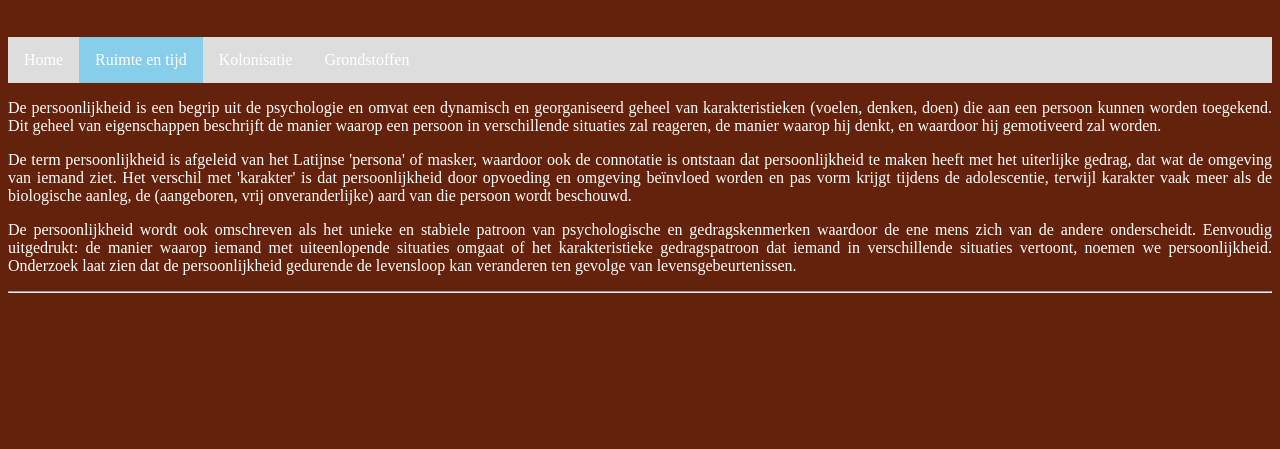
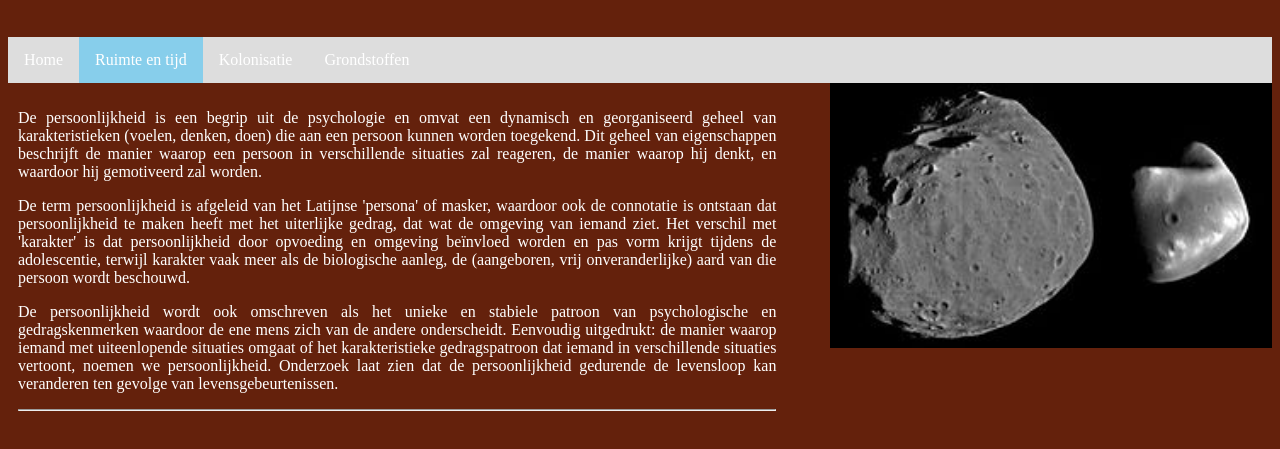
Before and after one commit to emmaus-4v/website-4vin2-Milan, a plain HTML site: page ruimteentijd.html in a window 1280 px wide. Shown: the part 61-510 px from the top of the page. Drawn offline with Linux system fonts and the light colour scheme.

Commit message:
plaatje manen

```diff
--- a/ruimteentijd.html
+++ b/ruimteentijd.html
@@ -25,16 +25,14 @@
             </nav>
 
 
-            <article>
+            <article id="float-left">
                 <p>De persoonlijkheid is een begrip uit de psychologie en omvat een dynamisch en georganiseerd geheel van karakteristieken (voelen, denken, doen) die aan een persoon kunnen worden toegekend. Dit geheel van eigenschappen beschrijft de manier waarop een persoon in verschillende situaties zal reageren, de manier waarop hij denkt, en waardoor hij gemotiveerd zal worden.</p>
                 <p>De term persoonlijkheid is afgeleid van het Latijnse 'persona' of masker, waardoor ook de connotatie is ontstaan dat persoonlijkheid te maken heeft met het uiterlijke gedrag, dat wat de omgeving van iemand ziet. Het verschil met 'karakter' is dat persoonlijkheid door opvoeding en omgeving beïnvloed worden en pas vorm krijgt tijdens de adolescentie, terwijl karakter vaak meer als de biologische aanleg, de (aangeboren, vrij onveranderlijke) aard van die persoon wordt beschouwd.</p>
                 <p>De persoonlijkheid wordt ook omschreven als het unieke en stabiele patroon van psychologische en gedragskenmerken waardoor de ene mens zich van de andere onderscheidt. Eenvoudig uitgedrukt: de manier waarop iemand met uiteenlopende situaties omgaat of het karakteristieke gedragspatroon dat iemand in verschillende situaties vertoont, noemen we persoonlijkheid. Onderzoek laat zien dat de persoonlijkheid gedurende de levensloop kan veranderen ten gevolge van levensgebeurtenissen.</p>
-            </article>
+           <footer><hr/></footer> </article>
 
-            <footer>
-                <hr/>
-            </footer>
 
+        <img src="Phobos_deimos_diff_horizontal.jpg" id="float-right">
         </main>
 
     </body>
--- a/style.css
+++ b/style.css
@@ -23,6 +23,16 @@ color:white;
 #plaatje-Mars {
     text-align: center;
 }
+#float-left {
+    float:left;
+    width: 60%;
+    padding: 10px;
+}
+#float-right {
+    float: right;
+    width: 35%;
+}
+
 html, body {
     height: 100%;
     padding: 0;
```
Also changed, not shown: home.html (+4 -2 lines).
